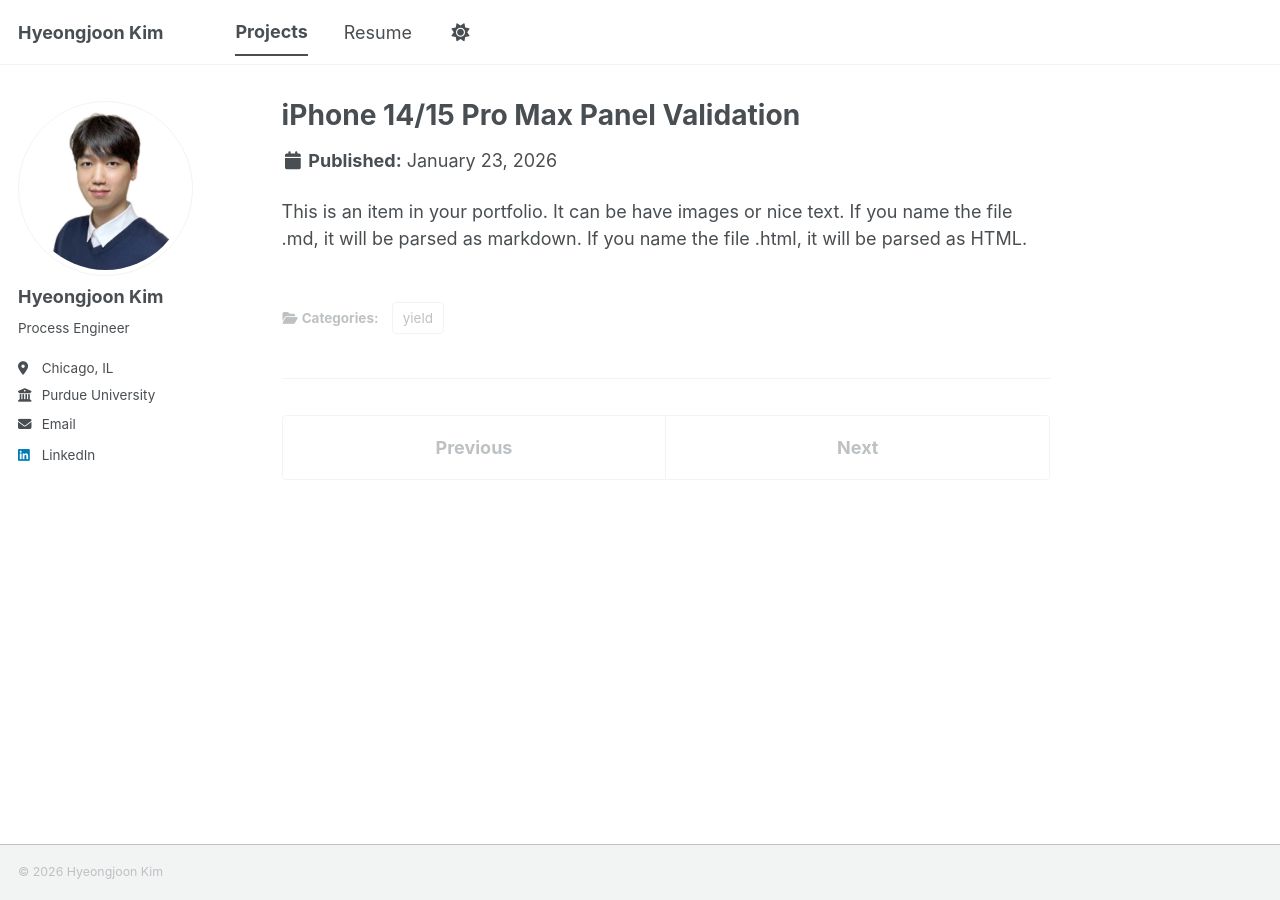
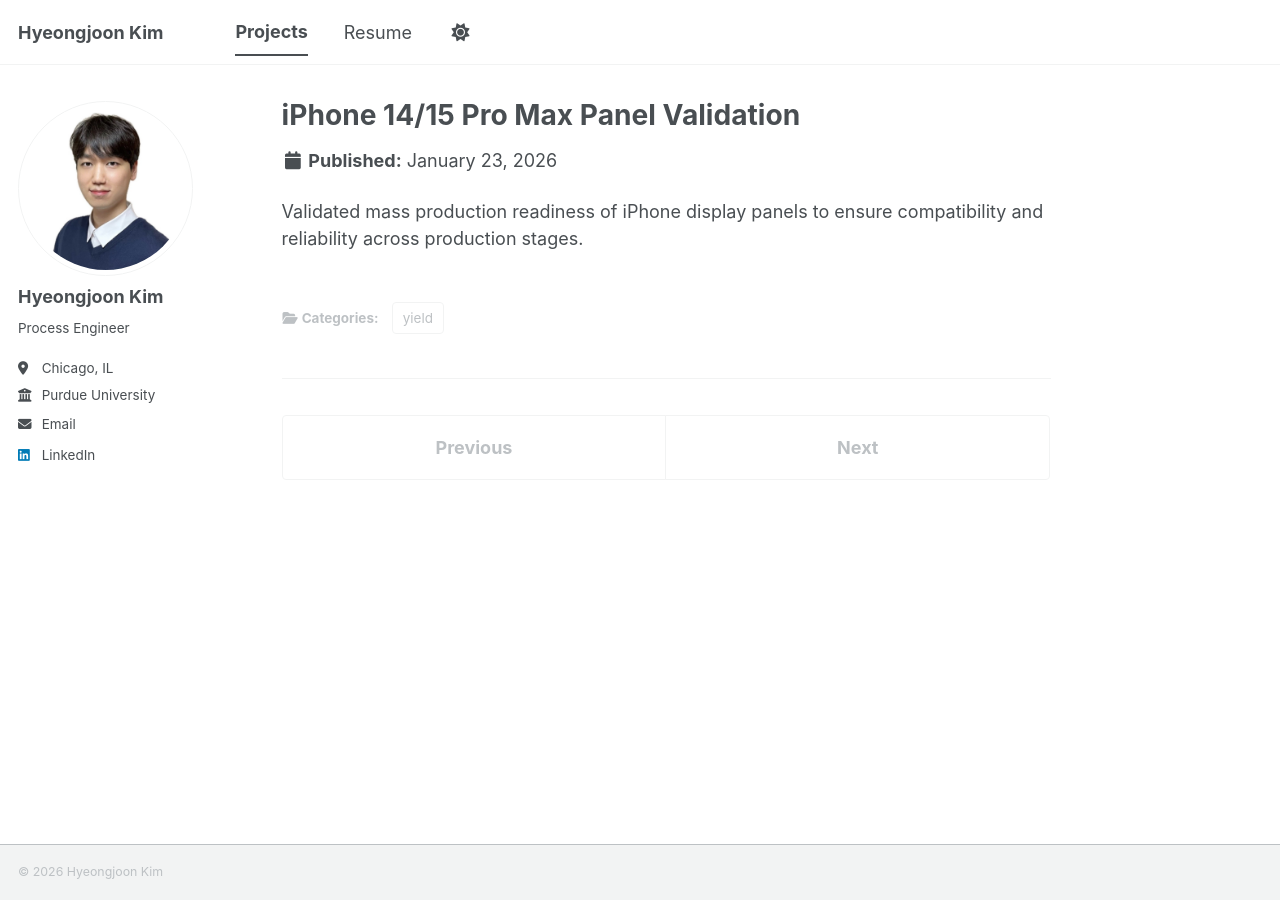
Before and after one commit to joonk1214/joonk1214.github.io, a Jekyll site: the page built from _portfolio/portfolio-5.md, in a window 1280 px wide. Built offline with Jekyll 4.4.1, drawn with Linux system fonts in a browser that asks for light colours; a script bundle is joined from its source files by our own code; library files that are not in the unit come from our copies.

Commit message:
Update portfolio-5.md

```diff
--- a/_portfolio/portfolio-5.md
+++ b/_portfolio/portfolio-5.md
@@ -1,8 +1,8 @@
 ---
 title: "iPhone 14/15 Pro Max Panel Validation"
-excerpt: "Validated mass production readiness of iPhone display panels to ensure compatibility and reliability across production stages<br/>"
+excerpt: "<img src='/images/500x300.png'>"
 collection: portfolio
 category: yield
 ---
 
-This is an item in your portfolio. It can be have images or nice text. If you name the file .md, it will be parsed as markdown. If you name the file .html, it will be parsed as HTML.
+Validated mass production readiness of iPhone display panels to ensure compatibility and reliability across production stages.
```
